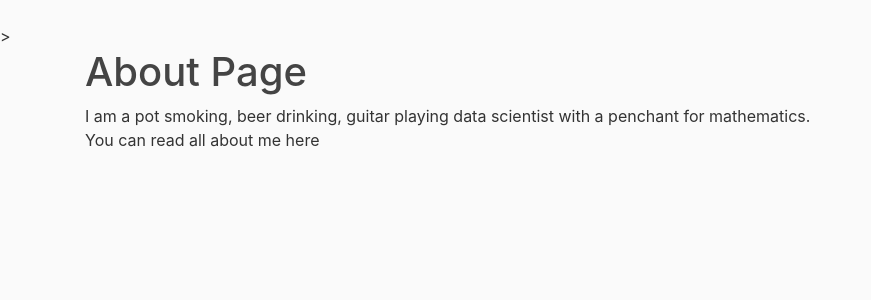
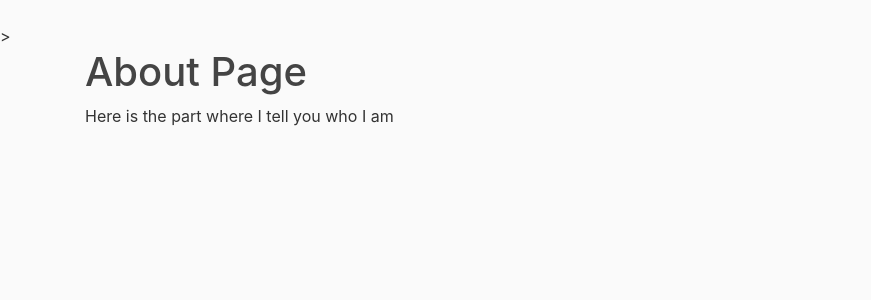
Before and after one commit to kevin-vivian/Personal-Website, a Flask app: page /about in a window 1280 px wide. Shown: the part 56-356 px from the top of the page, without its empty margins (0-871 px from the left). Run offline with Flask 2, Linux system fonts and the light colour scheme; some libraries are stand-ins or nearby versions.

Commit message:
Edited description

```diff
--- a/website/templates/about.html
+++ b/website/templates/about.html
@@ -1,5 +1,5 @@
 {% extends "layout.html" %}
 {% block content%}
     <h1>About Page</h1>
-    <p>I am a pot smoking, beer drinking, guitar playing data scientist with a penchant for mathematics. You can read all about me here</p>
+    <p>Here is the part where I tell you who I am</p>
 {%endblock content%}
```
